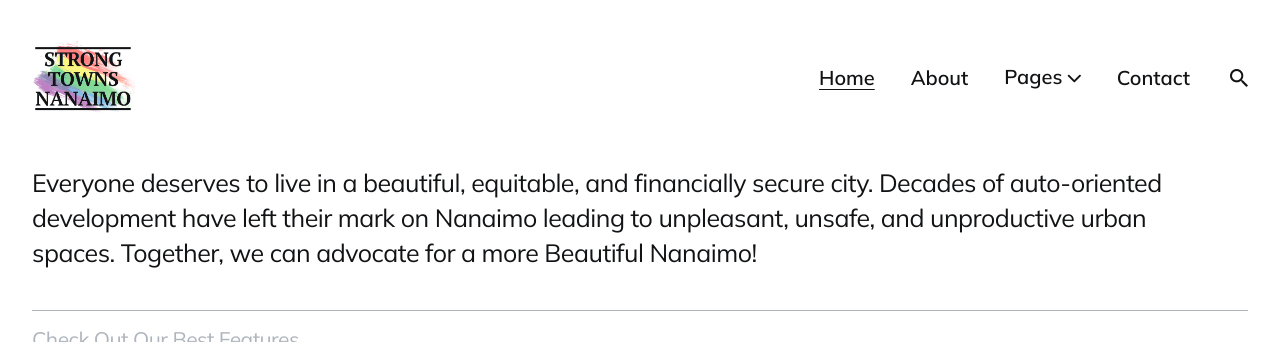
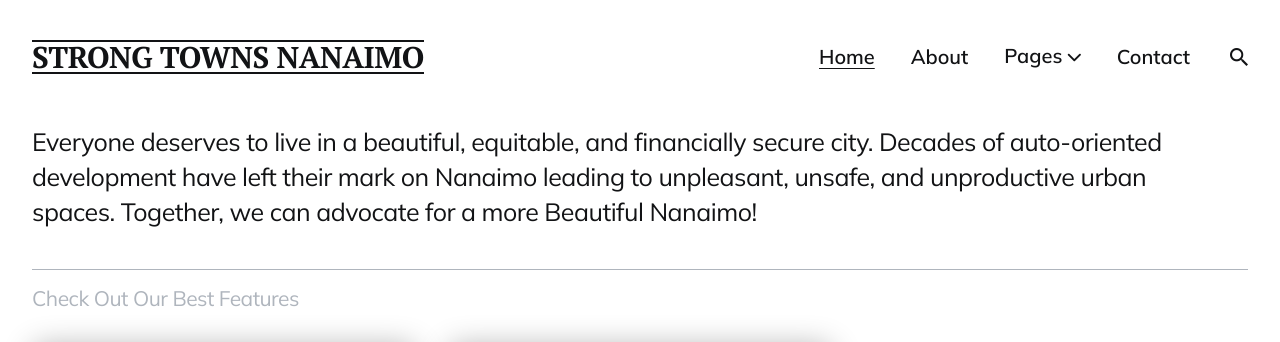
Before and after one commit to LaputanMachines/beautiful-nanaimo, a Jekyll site: the page built from index.html, in a window 1280 px wide, cut to the strip 0-342 px from the top of the page. Built offline with Jekyll 4.4.1, drawn with Linux system fonts in a browser that asks for light colours; the list of posts is cut into pages by our own code.

Commit message:
Switch header back to text from PNG

```diff
--- a/_data/settings.yml
+++ b/_data/settings.yml
@@ -1,7 +1,7 @@
 #-------------------------------
 # Site Settings
 title: Strong Towns Nanaimo
-logo: /images/logo-header.png
+logo: # /images/logo-header.png
 description: Everyone deserves to live in a beautiful, equitable, and financially secure city. Decades of auto-oriented development have left their mark on Nanaimo leading to unpleasant, unsafe, and unproductive urban spaces. Together, we can advocate for a more Beautiful Nanaimo!
 
 #-------------------------------
--- a/_sass/3-modules/_header.scss
+++ b/_sass/3-modules/_header.scss
@@ -103,10 +103,8 @@
 /* Logo */
 
 .logo {
-
-  // TODO Commented-out to hide borders on HTML img
-  // border-bottom: 2px solid var(--link-color-hover);
-  // border-top: 2px solid var(--link-color-hover);
+  border-bottom: 2px solid var(--link-color-hover);
+  border-top: 2px solid var(--link-color-hover);
 
   @media (max-width: 500px) {
     width: min-content;
@@ -129,10 +127,6 @@
 
   @media (max-width: $desktop) {
     font-size: 25px;
-  }
-
-  @media (max-width: $mobile) {
-    font-size: 20px;
   }
 }
 
```
